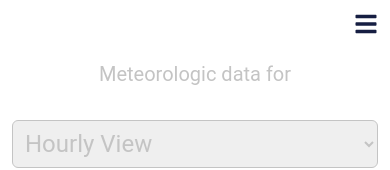
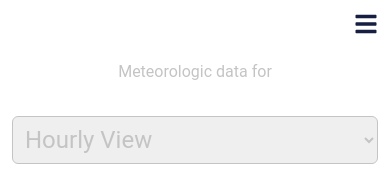
Before and after one commit to Techtees/meteo, a React (Create React App) app: page /details in a window 390 px wide. Shown: the top 170 px of the page. Built offline with nearby package versions, Linux system fonts and the light colour scheme.

Commit message:
font responsive

```diff
--- a/src/components/DisplayData.jsx
+++ b/src/components/DisplayData.jsx
@@ -121,7 +121,7 @@ function DisplayData() {
       <MobileIcon />
       <div className="mx-auto">
         <div className="mt-[3rem] p-3 ">
-          <h1 className="text-[#c4c4c4] font-normal text-xl md:text-5xl text-center mb-8">
+          <h1 className="text-[#c4c4c4] font-normal sm:text-xl md:text-5xl text-center mb-8">
             Meteorologic data for{" "}
             <span className="text-primary-purple ">{city}</span>
           </h1>
```
